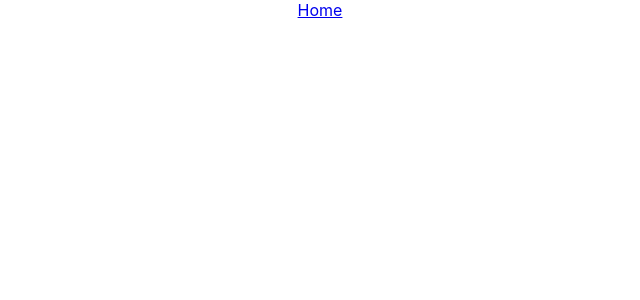
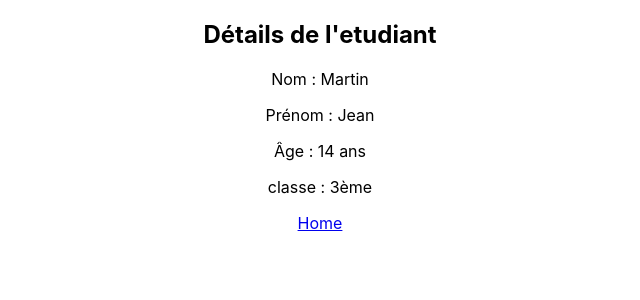
Before and after one commit to tcheio/myefreireact, a React (Create React App) app: page /etudiant/0 in a window 1280 px wide. Before the commit this address had no page. Shown: the top 300 px of the page, without its empty margins (320-960 px from the left). Built offline with nearby package versions, Linux system fonts and the light colour scheme.

Commit message:
ajout détail élève

```diff
--- a/src/App.js
+++ b/src/App.js
@@ -5,6 +5,7 @@ import ListeEtudiants from './Components/Etudiants/ListeEtudiants';
 import ListeEnseignants from './Components/ListeEnseignants';
 import Classes from './Components/Classes';
 import './App.css';
+import DetailEtudiants from './Components/Etudiants/DetailEtudiants';
 
 function App() {
   return (
@@ -14,6 +15,7 @@ function App() {
           <Routes>
             <Route path="/" element={<Accueil />} />
             <Route path="/etudiant" element={<ListeEtudiants />} />
+            <Route path="/etudiant/:id" element={<DetailEtudiants />} />
             <Route path="/enseignant" element={<ListeEnseignants />} />
             <Route path="/classes" element={<Classes />} />
           </Routes>
--- a/src/Components/Etudiants/DetailEtudiants.jsx
+++ b/src/Components/Etudiants/DetailEtudiants.jsx
@@ -1,24 +1,24 @@
-// import React from 'react';
-// import { useParams } from 'react-router-dom';
-// import etudiants from '../../Données/Etudiants';
+import React from 'react';
+import { useParams } from 'react-router-dom';
+import etudiants from '../../Données/Etudiant';
 
-// const EnseignantDetail = () => {
-//   const { id } = useParams();
-//   const enseignant = enseignants.find((ens, index) => index === parseInt(id, 10));
+const DetailEtudiants = () => {
+  const { id } = useParams();
+  const etudiant = etudiants.find((ens, index) => index === parseInt(id, 10));
 
-//   if (!enseignant) {
-//     return <div>Enseignant non trouvé</div>;
-//   }
+  if (!etudiant) {
+    return <div>Etudiant non trouvé</div>;
+  }
 
-//   return (
-//     <div className="EnseignantDetail">
-//       <h2>Détails de l'enseignant</h2>
-//       <p>Nom : {enseignant.nom}</p>
-//       <p>Prénom : {enseignant.prenom}</p>
-//       <p>Âge : {enseignant.age} ans</p>
-//       <p>Matière : {enseignant.matiere}</p>
-//     </div>
-//   );
-// };
+  return (
+    <div className="DetailEtudiants">
+      <h2>Détails de l'etudiant</h2>
+      <p>Nom : {etudiant.nom}</p>
+      <p>Prénom : {etudiant.prenom}</p>
+      <p>Âge : {etudiant.age} ans</p>
+      <p>classe : {etudiant.classe}</p>
+    </div>
+  );
+};
 
-// export default EnseignantDetail;
+export default DetailEtudiants;
--- a/src/Components/Etudiants/ListeEtudiants.jsx
+++ b/src/Components/Etudiants/ListeEtudiants.jsx
@@ -1,11 +1,12 @@
 import React, { useState } from 'react';
 import etudiants from '../../Données/Etudiant';
 import './ListeEtudiants.css';
+import { Link } from 'react-router-dom';
 
 const ListeEtudiants = () => {
   const [classeSelectionnee, setClasseSelectionnee] = useState('Toutes');
 
-  const classes = ['Toutes', ...new Set(etudiants.map(eleve => eleve.classe))];
+  const classes = ['Toutes', ...new Set(etudiants.map(etudiant => etudiant.classe))];
 
   const handleChange = (event) => {
     setClasseSelectionnee(event.target.value);
@@ -13,7 +14,7 @@ const ListeEtudiants = () => {
 
   const etudiantsFiltres = classeSelectionnee === 'Toutes'
     ? etudiants
-    : etudiants.filter(eleve => eleve.classe === classeSelectionnee);
+    : etudiants.filter(etudiant => etudiant.classe === classeSelectionnee);
 
   return (
     <div className="listeEtudiant">
@@ -24,11 +25,11 @@ const ListeEtudiants = () => {
             <option key={index} value={classe}>{classe}</option>
           ))}
         </select>
-        {etudiantsFiltres.map((eleve, index) => (
+        {etudiantsFiltres.map((etudiant, index) => (
           <div key={index} className="etudiantCard">
-            <p><strong>{eleve.prenom} {eleve.nom}</strong></p>
-            <p>Âge : {eleve.age} ans</p>
-            <p>Classe : {eleve.classe}</p>
+            <Link to={`/etudiant/${index}`}><p><strong>{etudiant.prenom} {etudiant.nom}</strong></p></Link>
+            <p>Âge : {etudiant.age} ans</p>
+            <p>Classe : {etudiant.classe}</p>
           </div>
         ))}
     </div>
```
